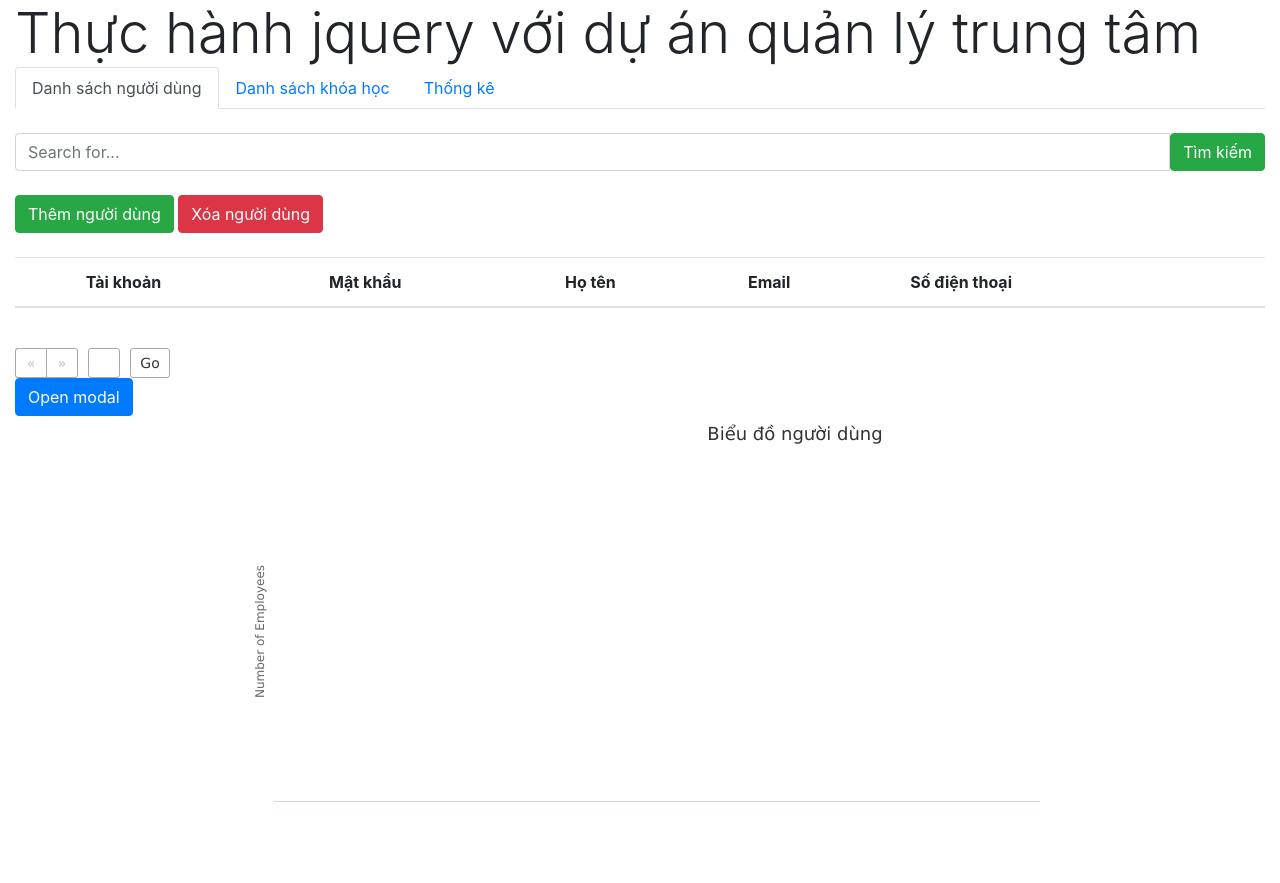
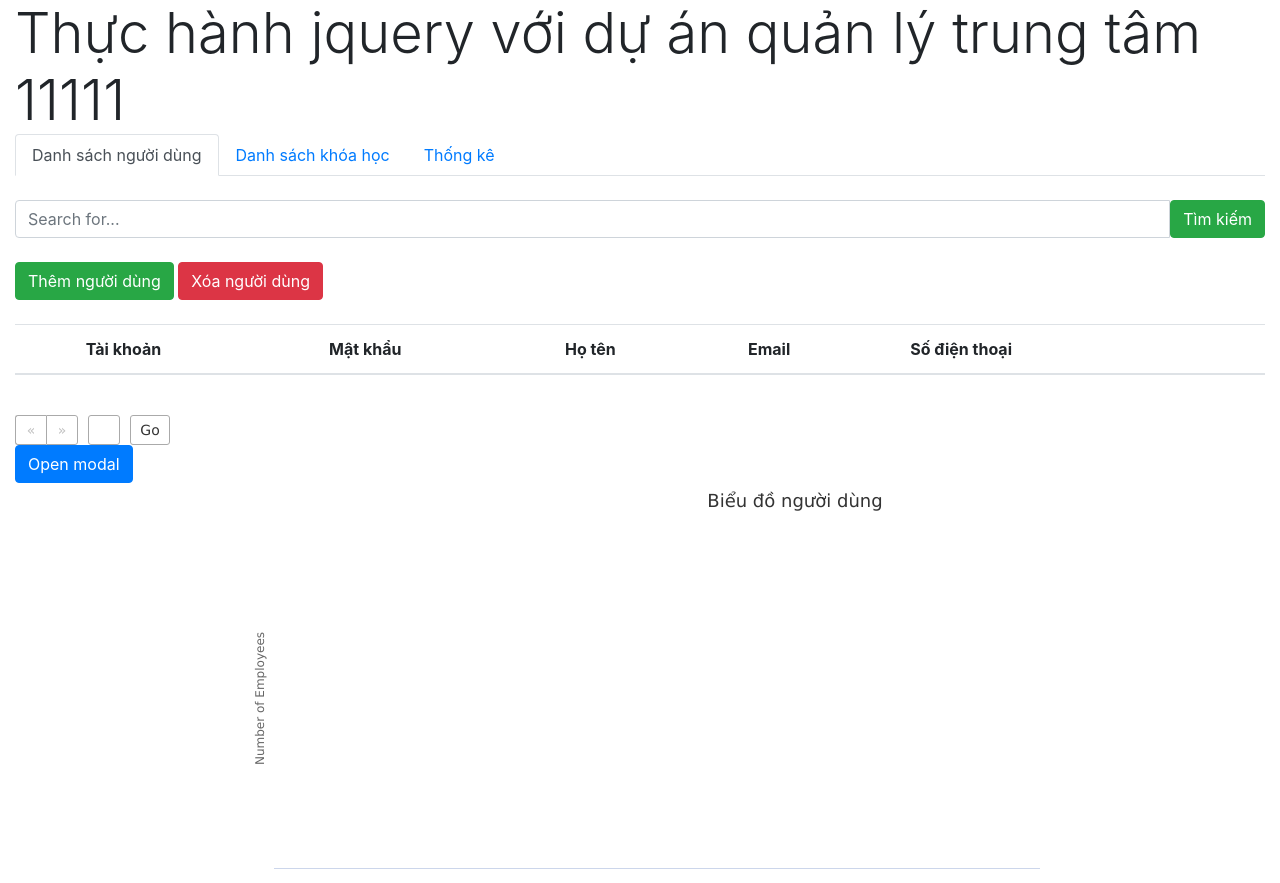
Before and after one commit to mihduy0819/QuanLyTungT-m10, a website: page demoJquery/app/Views/quanlynguoidung.html in a window 1280 px wide. Before the commit the page ends 816 px from the top, so only its background shows below. Drawn offline with nearby package versions, Linux system fonts and the light colour scheme.

```diff
--- a/demoJquery/app/Views/quanlynguoidung.html
+++ b/demoJquery/app/Views/quanlynguoidung.html
@@ -13,7 +13,7 @@
 
 <body>
     <div class="container-fluid">
-        <header class="display-4">Thực hành jquery với dự án quản lý trung tâm</header>
+        <header class="display-4">Thực hành jquery với dự án quản lý trung tâm 11111</header>
         <!-- Phan tab menu -->
         <ul class="nav nav-tabs" role="tablist">
             <li class="nav-item">
```
